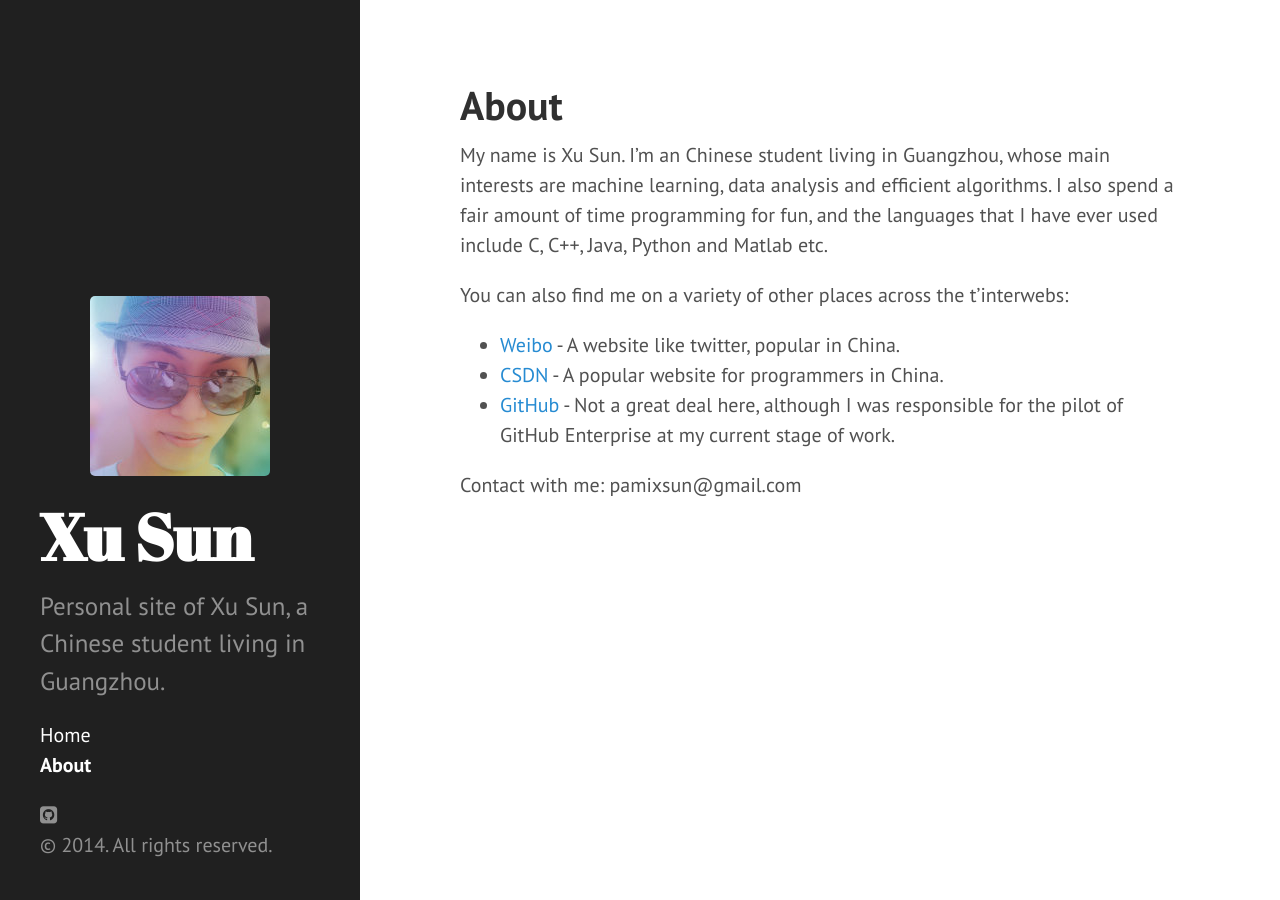
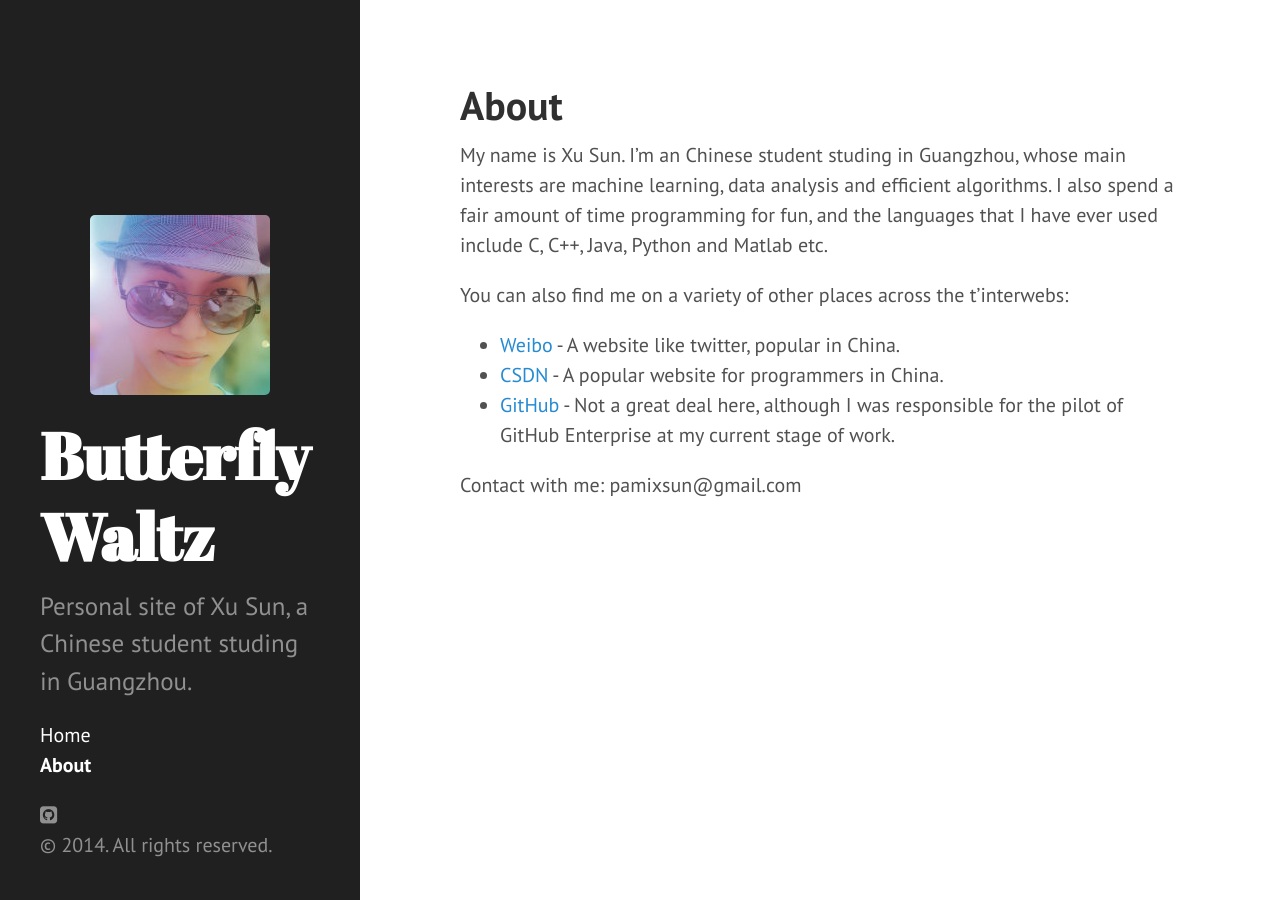
Before and after one commit to PamixSun/pamixsun.github.io, a Jekyll site: the page built from about.md, in a window 1280 px wide. Built offline with Jekyll 4.4.1, drawn with Linux system fonts in a browser that asks for light colours; nearby versions of some CDN libraries.

Commit message:
change title

```diff
--- a/_config.yml
+++ b/_config.yml
@@ -1,8 +1,8 @@
 # Site settings
-title: Xu Sun
-tagline: 'Chinese student living in Guangzhou.'
+title: Butterfly Waltz
+tagline: 'Chinese student studing in Guangzhou.'
 email: pamixsun@gmail.com
-description: 'Personal site of Xu Sun, a Chinese student living in Guangzhou.'
+description: 'Personal site of Xu Sun, a Chinese student studing in Guangzhou.'
 baseurl: ""
 url: "http://pamixsun.github.io"
 
--- a/about.md
+++ b/about.md
@@ -4,7 +4,7 @@ title: About
 permalink: /about/
 ---
 
-My name is Xu Sun. I'm an Chinese student living in Guangzhou, whose main interests are machine learning, data analysis and efficient algorithms.
+My name is Xu Sun. I'm an Chinese student studing in Guangzhou, whose main interests are machine learning, data analysis and efficient algorithms.
 I also spend a fair amount of time programming for fun, and the languages that I have ever used include C, C++, Java, Python and Matlab etc.
 
 You can also find me on a variety of other places across the t'interwebs:
```
